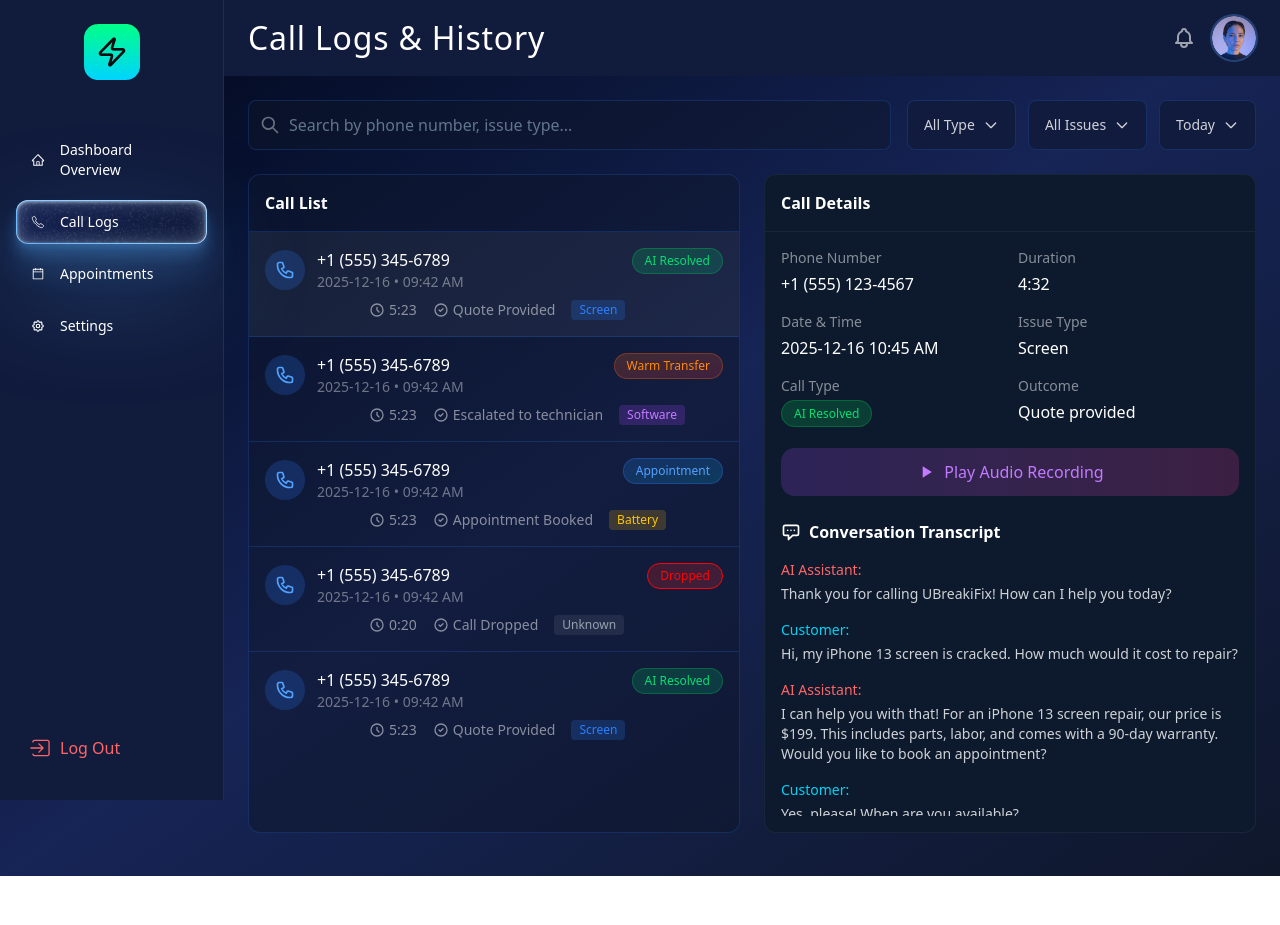
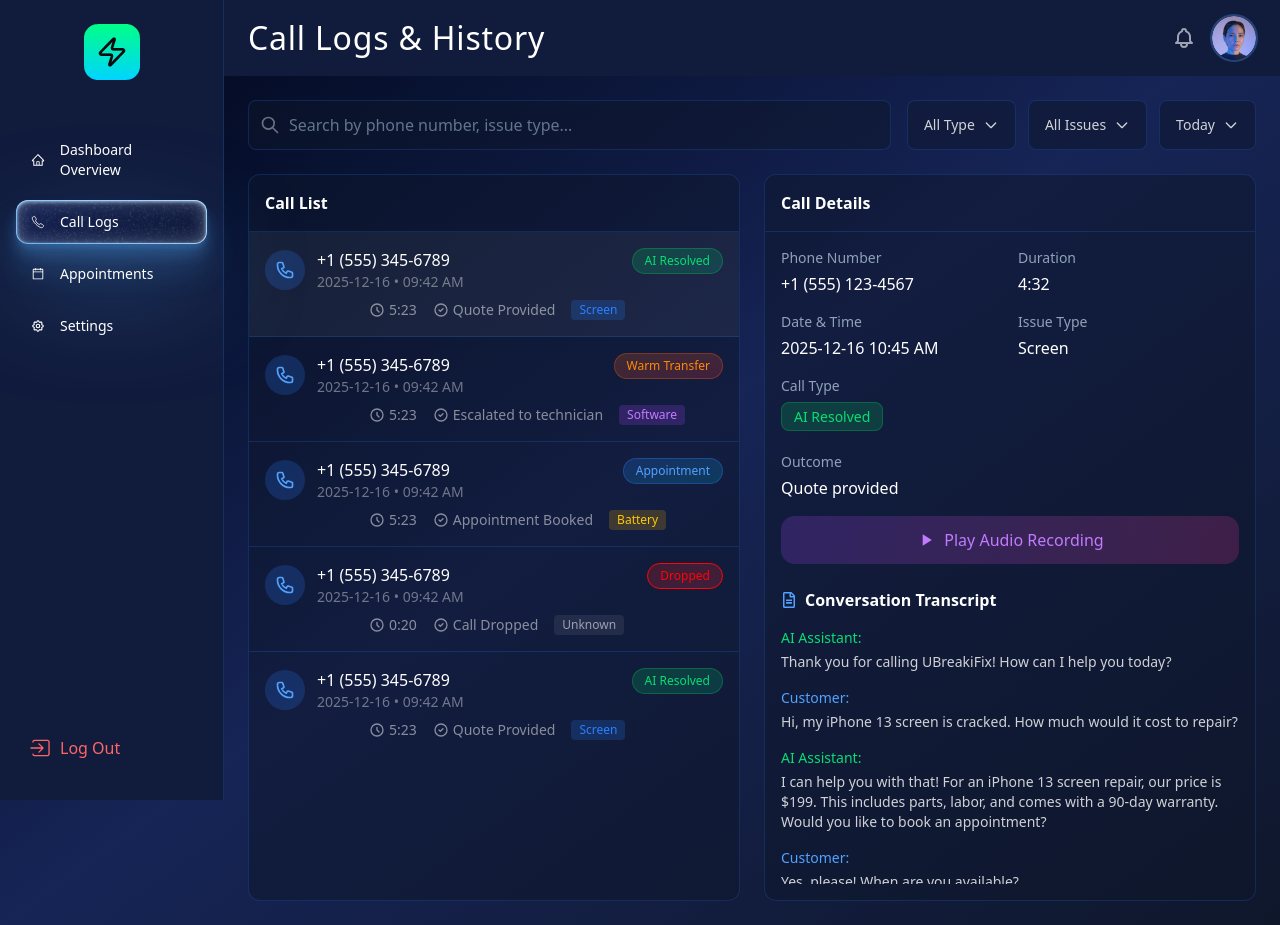
Before and after one commit to Rakibul12356/Dashboard-Task, a React (Vite) app: page /call-logs in a window 1280 px wide. Before the commit the page ends 876 px from the top, so only its background shows below. Built offline with nearby package versions, Linux system fonts and the light colour scheme.

Commit message:
update call logs

```diff
--- a/src/pages/dashboard/IndexPage/IndexPage.jsx
+++ b/src/pages/dashboard/IndexPage/IndexPage.jsx
@@ -161,13 +161,13 @@ const IndexPage = () => {
 
 
       {/* Call Trends Chart */}
-      <div className="bg-stat-bg rounded-xl p-6 border border-border mb-6">
+      <div className="bg-[#0F172B80] rounded-xl p-6 border border-border mb-6">
         <div className="flex justify-between items-center mb-6">
           <div>
             <h2 className="text-white text-lg font-semibold">Call Trends - This Week</h2>
             <p className="text-white/50 text-sm">Total: 472 calls</p>
           </div>
-          <button className="bg-[#2B7FFF33]/20 text-white/80 px-4 py-2 rounded-lg text-sm flex items-center gap-2">
+          <button className="bg-[#1D293D] text-white px-4 py-2 border border-[#2B7FFF33] rounded-lg text-sm flex items-center gap-2">
             This Week
             <svg className="w-4 h-4" fill="none" stroke="currentColor" viewBox="0 0 24 24">
               <path strokeLinecap="round" strokeLinejoin="round" strokeWidth={2} d="M19 9l-7 7-7-7" />
--- a/src/pages/dashboard/callLogs/CallLogs.jsx
+++ b/src/pages/dashboard/callLogs/CallLogs.jsx
@@ -1,5 +1,5 @@
 import React, { useState } from 'react';
-
+import { FaRegFileAlt } from "react-icons/fa";
 // Sample call data
 const callsData = [
   {
@@ -64,14 +64,14 @@ const transcriptMessages = [
   { speaker: 'Customer', message: 'Hi, my iPhone 13 screen is cracked. How much would it cost to repair?', isAI: false },
   { speaker: 'AI Assistant', message: 'I can help you with that! For an iPhone 13 screen repair, our price is $199. This includes parts, labor, and comes with a 90-day warranty. Would you like to book an appointment?', isAI: true },
   { speaker: 'Customer', message: 'Yes, please! When are you available?', isAI: false },
-  { speaker: 'AI Assistant', message: 'Great! I have availability today at 2:00 PM or tomorrow at 10:00 AM. Which works better for you?', isAI: true },
+
 ];
 
 const CallLogs = () => {
   const [selectedCall, setSelectedCall] = useState(callsData[0]);
   const [searchQuery, setSearchQuery] = useState('');
 
-  const getStatusBadge = (status, statusColor) => {
+  const getStatusBadge = (status) => {
     const colorMap = {
       'AI Resolved': 'bg-gradient-to-br from-[#00C95033] to-[#00BC7D33] text-[#05DF72] border-[#00C9504D]',
       'Warm Transfer': 'bg-gradient-to-br from-[#FF690033] to-[#FB2C3633] text-[#FF8904] border-[#FF69004D]',
@@ -184,8 +184,8 @@ const CallLogs = () => {
         </div>
 
         {/* Call Details */}
-        <div className="bg-[#0d1a2d] rounded-xl border border-white/5 overflow-hidden">
-          <div className="p-4 border-b border-white/5">
+        <div className="bg-[#0F172B80] rounded-xl border border-[#2B7FFF33] overflow-hidden">
+          <div className="p-4 border-b border-[#2B7FFF33]">
             <h2 className="text-white font-semibold">Call Details</h2>
           </div>
 
@@ -194,35 +194,36 @@ const CallLogs = () => {
               {/* Call Info Grid */}
               <div className="grid grid-cols-2 gap-4 mb-6">
                 <div>
-                  <p className="text-white/50 text-sm mb-1">Phone Number</p>
+                  <p className="text-[#90A1B9] text-sm mb-1">Phone Number</p>
                   <p className="text-white">+1 (555) 123-4567</p>
                 </div>
                 <div>
-                  <p className="text-white/50 text-sm mb-1">Duration</p>
+                  <p className="text-[#90A1B9] text-sm mb-1">Duration</p>
                   <p className="text-white">4:32</p>
                 </div>
                 <div>
-                  <p className="text-white/50 text-sm mb-1">Date & Time</p>
+                  <p className="text-[#90A1B9] text-sm mb-1">Date & Time</p>
                   <p className="text-white">2025-12-16 10:45 AM</p>
                 </div>
                 <div>
-                  <p className="text-white/50 text-sm mb-1">Issue Type</p>
+                  <p className="text-[#90A1B9] text-sm mb-1">Issue Type</p>
                   <p className="text-white">Screen</p>
                 </div>
                 <div>
-                  <p className="text-white/50 text-sm mb-1">Call Type</p>
-                  <span className="px-3 py-1 rounded-full text-xs bg-green-500/20 text-green-400 border border-green-500/30">
+                  <p className="text-[#90A1B9] text-sm mb-2">Call Type</p>
+                  <span className="px-3 py-1 rounded-lg text-sm bg-green-500/20 text-green-400 border border-green-500/30">
                     AI Resolved
                   </span>
                 </div>
-                <div>
-                  <p className="text-white/50 text-sm mb-1">Outcome</p>
+
+              </div>
+               <div className='mb-4' >
+                  <p className="text-[#90A1B9] text-sm mb-1">Outcome</p>
                   <p className="text-white">Quote provided</p>
                 </div>
-              </div>
 
               {/* Audio Player */}
-              <button className="w-full bg-linear-to-r from-[#AD46FF33] to-[#F6339A33] text-[#C27AFF] py-3 rounded-[14px] flex items-center justify-center gap-2 mb-6 hover:bg-blue-500/30 transition-colors">
+              <button className="w-full bg-linear-to-r from-[#AD46FF33] to-[#F6339A33] text-[#C27AFF] py-3 rounded-[14px] flex items-center justify-center gap-2 mb-6  transition-colors">
                 <svg className="w-5 h-5" fill="currentColor" viewBox="0 0 24 24">
                   <path d="M8 5v14l11-7z" />
                 </svg>
@@ -232,15 +233,13 @@ const CallLogs = () => {
               {/* Conversation Transcript */}
               <div>
                 <h3 className="text-white font-semibold mb-4 flex items-center gap-2">
-                  <svg className="w-5 h-5" fill="none" stroke="currentColor" viewBox="0 0 24 24">
-                    <path strokeLinecap="round" strokeLinejoin="round" strokeWidth={2} d="M8 10h.01M12 10h.01M16 10h.01M9 16H5a2 2 0 01-2-2V6a2 2 0 012-2h14a2 2 0 012 2v8a2 2 0 01-2 2h-5l-5 5v-5z" />
-                  </svg>
+                 <FaRegFileAlt className='text-[#51A2FF]'/>
                   Conversation Transcript
                 </h3>
                 <div className="space-y-4 max-h-64 overflow-y-auto">
                   {transcriptMessages.map((msg, index) => (
                     <div key={index}>
-                      <p className={`text-sm font-medium mb-1 ${msg.isAI ? 'text-red-400' : 'text-cyan-400'}`}>
+                      <p className={`text-sm font-medium mb-1 ${msg.isAI ? 'text-[#05DF72]' : 'text-[#51A2FF]'}`}>
                         {msg.speaker}:
                       </p>
                       <p className="text-white/80 text-sm">{msg.message}</p>
```
Also changed, not shown: src/layout/RootLayout.jsx (line endings or trailing spaces).
